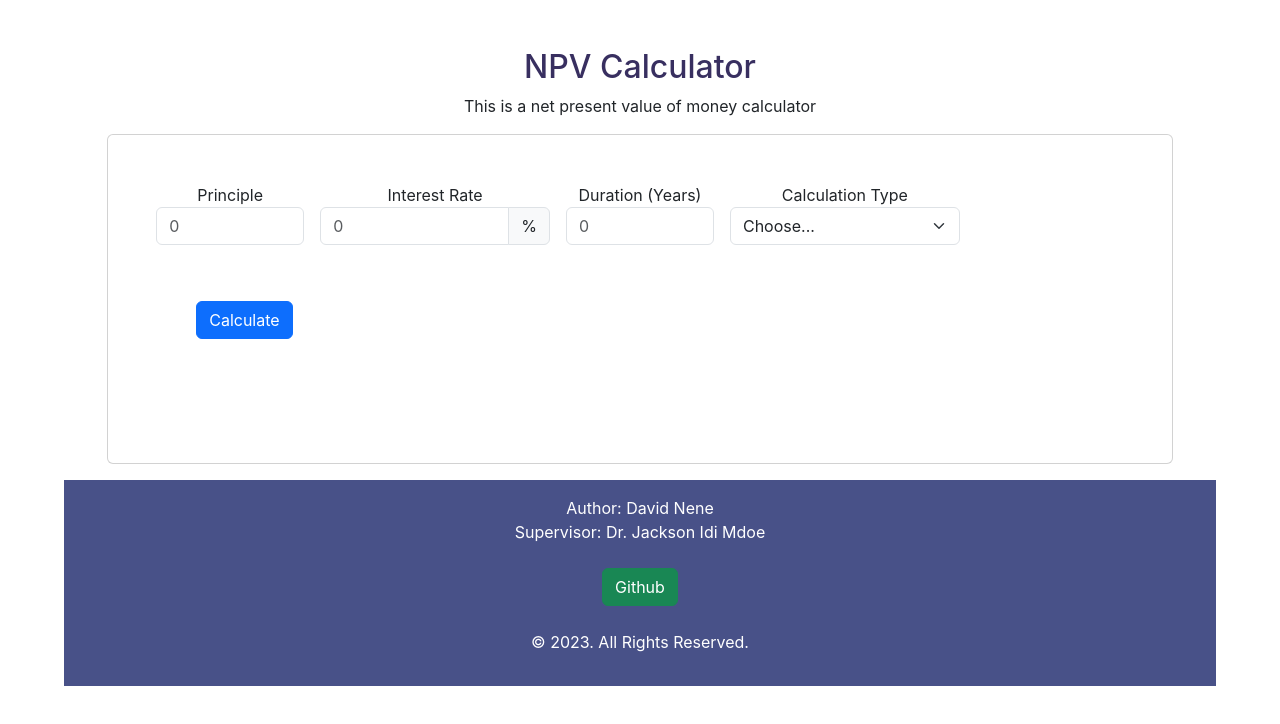
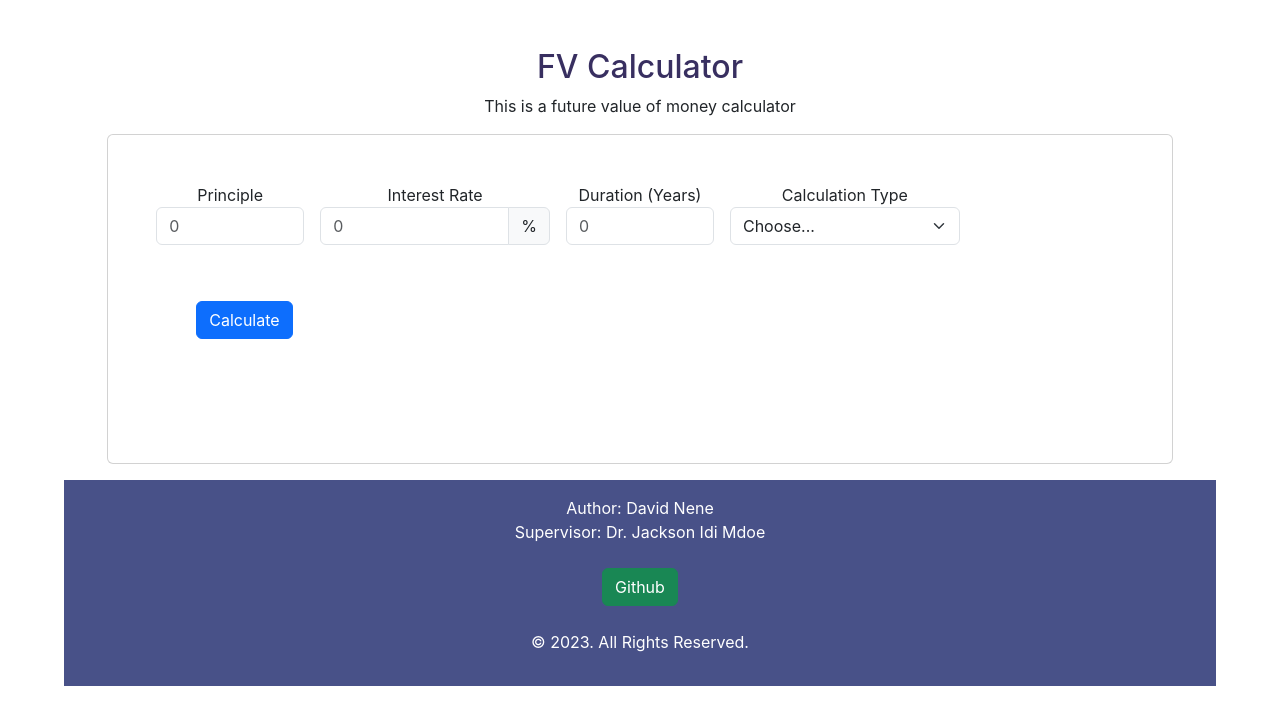
Before and after one commit to davidnene/fv-calculator, a React (Create React App) app: page / in a window 1280 px wide. Shown: the top 724 px of the page. Built offline with nearby package versions, Linux system fonts and the light colour scheme.

Commit message:
Fix calc type

```diff
--- a/src/App.js
+++ b/src/App.js
@@ -4,8 +4,8 @@ import Form from './Form';
 function App() {
   return (
     <div className="App p-5">
-      <h2 style={{"color":"#382f60"}}>NPV Calculator</h2>
-      <p>This is a net present value of money calculator</p>
+      <h2 style={{"color":"#382f60"}}>FV Calculator</h2>
+      <p>This is a future value of money calculator</p>
       <Form/>
       <div className="col-auto p-3">
           <footer className='p-3' style={{"background":"#485188", "color":"white"}}>
```
Also changed, not shown: 1 other file (tests, documents, lock files or other folders).
